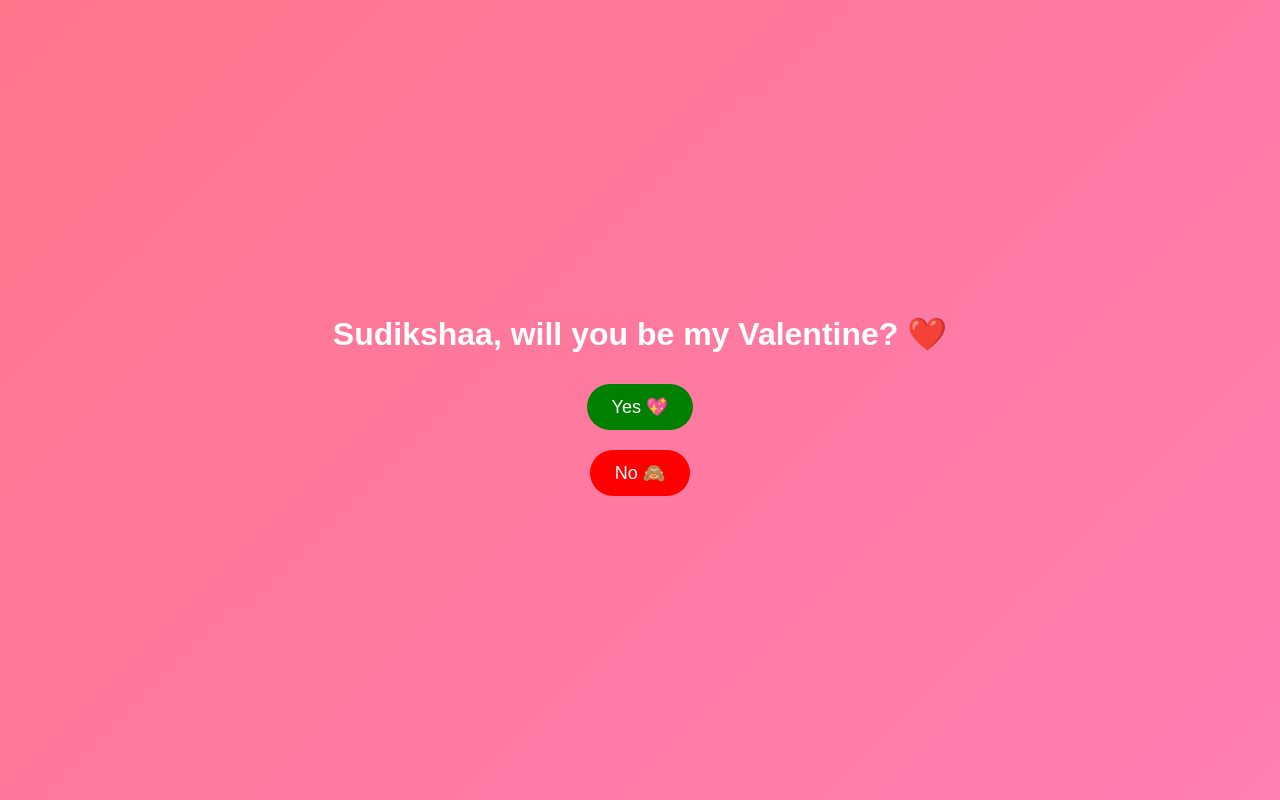
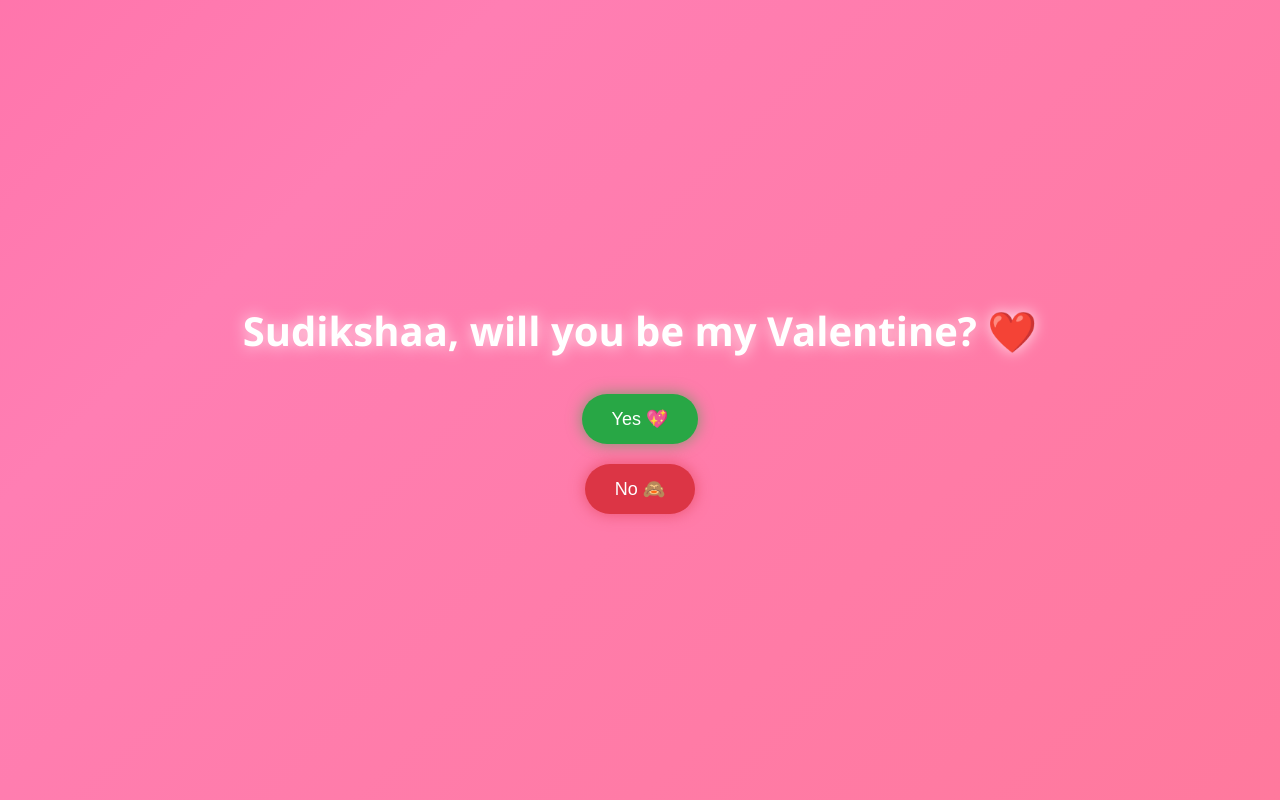
Before and after one commit to shashwat629/sudikshaa-valentine, a plain HTML site: page index.html in a window 1280 px wide. Drawn offline with nearby package versions, Linux system fonts and the light colour scheme.

Commit message:
Enhance styles and add gradient background animation
Updated styles for body and buttons, added gradient animation.

```diff
--- a/index.html
+++ b/index.html
@@ -10,30 +10,57 @@
 <style>
 body {
     margin: 0;
-    font-family: Arial, sans-serif;
+    font-family: 'Segoe UI', sans-serif;
     text-align: center;
-    background: linear-gradient(135deg, #ff758c, #ff7eb3);
+    background: linear-gradient(-45deg, #ff758c, #ff7eb3, #ff4e8c, #ff99c8);
+    background-size: 400% 400%;
+    animation: gradientBG 10s ease infinite;
     color: white;
     display: flex;
     justify-content: center;
     align-items: center;
     height: 100vh;
     flex-direction: column;
+    overflow: hidden;
+}
+
+@keyframes gradientBG {
+    0% { background-position: 0% 50%; }
+    50% { background-position: 100% 50%; }
+    100% { background-position: 0% 50%; }
+}
+
+h1 {
+    font-size: 2.5em;
+    text-shadow: 0 0 15px rgba(255,255,255,0.8);
 }
 
 button {
-    padding: 12px 25px;
+    padding: 14px 30px;
     font-size: 18px;
     border: none;
-    border-radius: 25px;
+    border-radius: 30px;
     cursor: pointer;
     margin: 10px;
+    transition: 0.3s;
 }
 
-#yesBtn { background: green; color: white; }
-#noBtn { background: red; color: white; }
+button:hover {
+    transform: scale(1.1);
+}
+
+#yesBtn {
+    background: #28a745;
+    color: white;
+    box-shadow: 0 0 15px rgba(40,167,69,0.6);
+}
+
+#noBtn {
+    background: #dc3545;
+    color: white;
+    box-shadow: 0 0 15px rgba(220,53,69,0.6);
+}
 </style>
-</head>
 
 <body>
 
```
